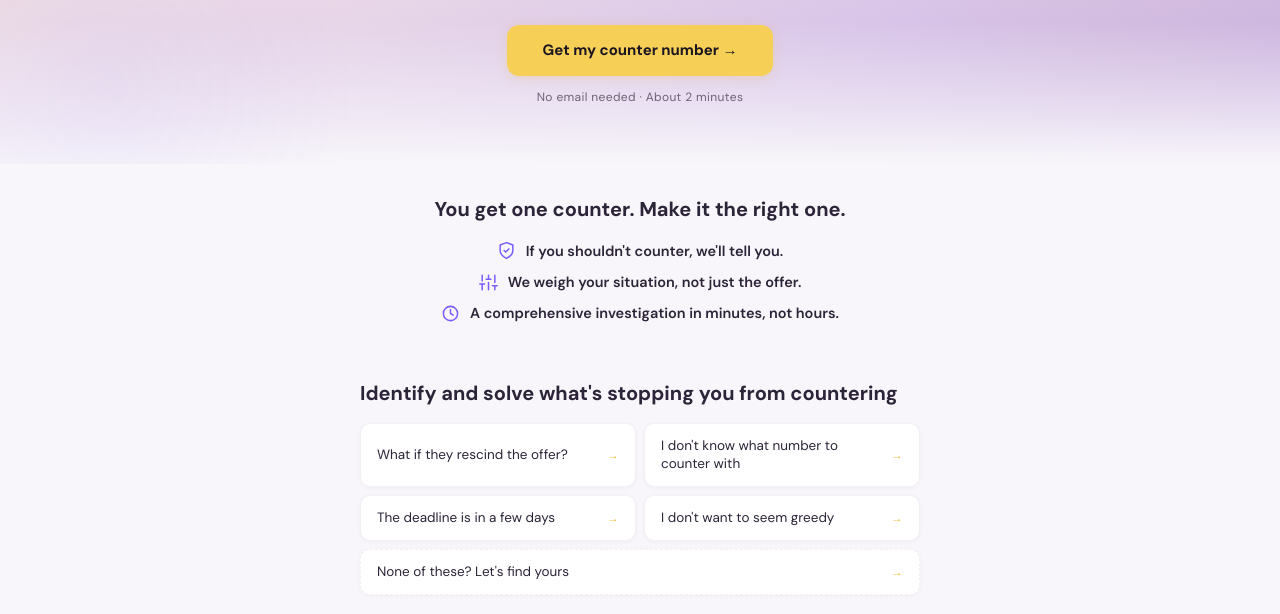
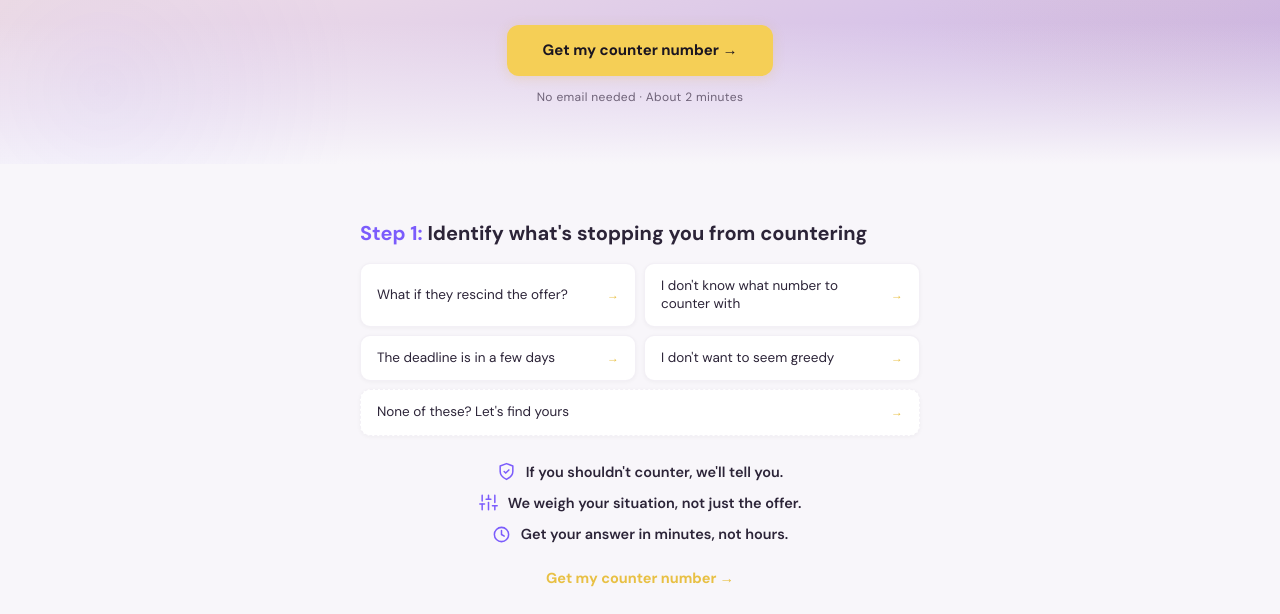
Before and after one commit to recomlinked/recomlinked-salary, a website: page public/offer/index.html in a window 1280 px wide. Shown: the part 311-925 px from the top of the page. Drawn offline with Linux system fonts and the light colour scheme.

Commit message:
Update index.html

```diff
--- a/public/offer/index.html
+++ b/public/offer/index.html
@@ -620,29 +620,10 @@ details p, .faq-a { font-size: 13px; color: var(--text2); line-height: 1.7; }
     <p style="font-size:12px;color:var(--text3);margin-top:12px;text-align:center;letter-spacing:0.03em;">No email needed · About 2 minutes</p>
   </section>
 
-  <!-- Product promise (centered) -->
-  <section class="section" style="text-align:center;padding-bottom:0;">
-    <h2 class="section-title" style="text-align:center;">You get one counter. Make it the right one.</h2>
-    <div style="display:flex;flex-direction:column;align-items:center;gap:11px;margin:18px 0 0;">
-      <div style="display:flex;align-items:center;justify-content:center;gap:10px;font-size:14.5px;font-weight:600;color:var(--text);line-height:1.4;text-align:center;width:100%;">
-        <svg width="19" height="19" viewBox="0 0 24 24" fill="none" stroke="var(--purple)" stroke-width="1.9" stroke-linecap="round" stroke-linejoin="round" style="flex-shrink:0;"><path d="M12 22s8-4 8-10V5l-8-3-8 3v7c0 6 8 10 8 10z"/><path d="M9 12l2 2 4-4"/></svg>
-        If you shouldn't counter, we'll tell you.
-      </div>
-      <div style="display:flex;align-items:center;justify-content:center;gap:10px;font-size:14.5px;font-weight:600;color:var(--text);line-height:1.4;text-align:center;width:100%;">
-        <svg width="19" height="19" viewBox="0 0 24 24" fill="none" stroke="var(--purple)" stroke-width="1.9" stroke-linecap="round" stroke-linejoin="round" style="flex-shrink:0;"><line x1="4" y1="21" x2="4" y2="14"/><line x1="4" y1="10" x2="4" y2="3"/><line x1="12" y1="21" x2="12" y2="12"/><line x1="12" y1="8" x2="12" y2="3"/><line x1="20" y1="21" x2="20" y2="16"/><line x1="20" y1="12" x2="20" y2="3"/><line x1="1" y1="14" x2="7" y2="14"/><line x1="9" y1="8" x2="15" y2="8"/><line x1="17" y1="16" x2="23" y2="16"/></svg>
-        We weigh your situation, not just the offer.
-      </div>
-      <div style="display:flex;align-items:center;justify-content:center;gap:10px;font-size:14.5px;font-weight:600;color:var(--text);line-height:1.4;text-align:center;width:100%;">
-        <svg width="19" height="19" viewBox="0 0 24 24" fill="none" stroke="var(--purple)" stroke-width="1.9" stroke-linecap="round" stroke-linejoin="round" style="flex-shrink:0;"><circle cx="12" cy="12" r="9"/><polyline points="12,7 12,12 15.5,14"/></svg>
-        A comprehensive investigation in minutes, not hours.
-      </div>
-    </div>
-  </section>
-
   <section class="section">
 
     <div class="fade-in reasons-section" id="blockers">
-      <h2 class="section-title">Identify and solve what's stopping you from countering</h2>
+      <h2 class="section-title"><span class="step-num">Step 1:</span> Identify what's stopping you from countering</h2>
       <div class="reasons-grid">
         <a href="/offer/chat/?fear=rescind" class="reason-chip">
           <span>What if they rescind the offer?</span><span class="reason-arrow">→</span>
@@ -659,6 +640,21 @@ details p, .faq-a { font-size: 13px; color: var(--text2); line-height: 1.7; }
         <a href="/offer/chat/" class="reason-chip reason-chip-cta">
           <span>None of these? Let's find yours</span><span class="reason-arrow">→</span>
         </a>
+      </div>
+
+      <div style="display:flex;flex-direction:column;align-items:center;gap:11px;margin:26px 0 0;">
+        <div style="display:flex;align-items:center;gap:10px;font-size:14.5px;font-weight:600;color:var(--text);line-height:1.4;">
+          <svg width="19" height="19" viewBox="0 0 24 24" fill="none" stroke="var(--purple)" stroke-width="1.9" stroke-linecap="round" stroke-linejoin="round" style="flex-shrink:0;"><path d="M12 22s8-4 8-10V5l-8-3-8 3v7c0 6 8 10 8 10z"/><path d="M9 12l2 2 4-4"/></svg>
+          If you shouldn't counter, we'll tell you.
+        </div>
+        <div style="display:flex;align-items:center;gap:10px;font-size:14.5px;font-weight:600;color:var(--text);line-height:1.4;">
+          <svg width="19" height="19" viewBox="0 0 24 24" fill="none" stroke="var(--purple)" stroke-width="1.9" stroke-linecap="round" stroke-linejoin="round" style="flex-shrink:0;"><line x1="4" y1="21" x2="4" y2="14"/><line x1="4" y1="10" x2="4" y2="3"/><line x1="12" y1="21" x2="12" y2="12"/><line x1="12" y1="8" x2="12" y2="3"/><line x1="20" y1="21" x2="20" y2="16"/><line x1="20" y1="12" x2="20" y2="3"/><line x1="1" y1="14" x2="7" y2="14"/><line x1="9" y1="8" x2="15" y2="8"/><line x1="17" y1="16" x2="23" y2="16"/></svg>
+          We weigh your situation, not just the offer.
+        </div>
+        <div style="display:flex;align-items:center;gap:10px;font-size:14.5px;font-weight:600;color:var(--text);line-height:1.4;">
+          <svg width="19" height="19" viewBox="0 0 24 24" fill="none" stroke="var(--purple)" stroke-width="1.9" stroke-linecap="round" stroke-linejoin="round" style="flex-shrink:0;"><circle cx="12" cy="12" r="9"/><polyline points="12,7 12,12 15.5,14"/></svg>
+          Get your answer in minutes, not hours.
+        </div>
       </div>
 
       <div style="text-align:center;margin-top:22px;">
@@ -679,7 +675,7 @@ details p, .faq-a { font-size: 13px; color: var(--text2); line-height: 1.7; }
 
 
   <section class="section" id="preview">
-    <h2 class="section-title" style="margin-bottom:24px;">Define your leverage, negotiation room, and counter number</h2>
+    <h2 class="section-title" style="margin-bottom:24px;"><span class="step-num">Step 2:</span> Define your leverage and negotiation room</h2>
     <a href="/offer/chat/" class="preview-cards-link" style="display:block;text-decoration:none;color:inherit;max-width:520px;margin:0 auto;cursor:pointer;">
 
       <div style="background:var(--card);border:1px solid var(--border);border-radius:18px;padding:24px;box-shadow:0 24px 60px rgba(50,30,80,0.13);position:relative;z-index:1;">
@@ -728,10 +724,10 @@ details p, .faq-a { font-size: 13px; color: var(--text2); line-height: 1.7; }
 
 
 
-  <!-- Closing section: counter email + final CTA ── -->
+  <!-- Step 3: closing section — replaces old "3 steps" card grid ── -->
   <div class="divider"></div>
   <section class="section" id="step-3">
-    <h2 class="section-title">Your counter email, drafted and ready to send</h2>
+    <h2 class="section-title"><span class="step-num">Step 3:</span> Send your counter offer with confidence</h2>
 
     <div style="max-width:640px;margin:24px auto 0;">
       <p style="font-size:15px;color:var(--text2);line-height:1.75;">Most people negotiate a job offer once or twice in their career. Recruiters and HR teams do it every week — so they are more prepared and more practiced than you are. This tool closes that gap. Answer a few questions about your offer — base salary, deadline, competing offers, how fast they moved — and you'll see your negotiation room in dollars, how risky a counter would be, and which counter to actually send. Your counter email is generated and ready. Your pushback responses are prepared. The whole thing takes about two minutes, and you go into the conversation knowing exactly what you're asking for and why.</p>
```
